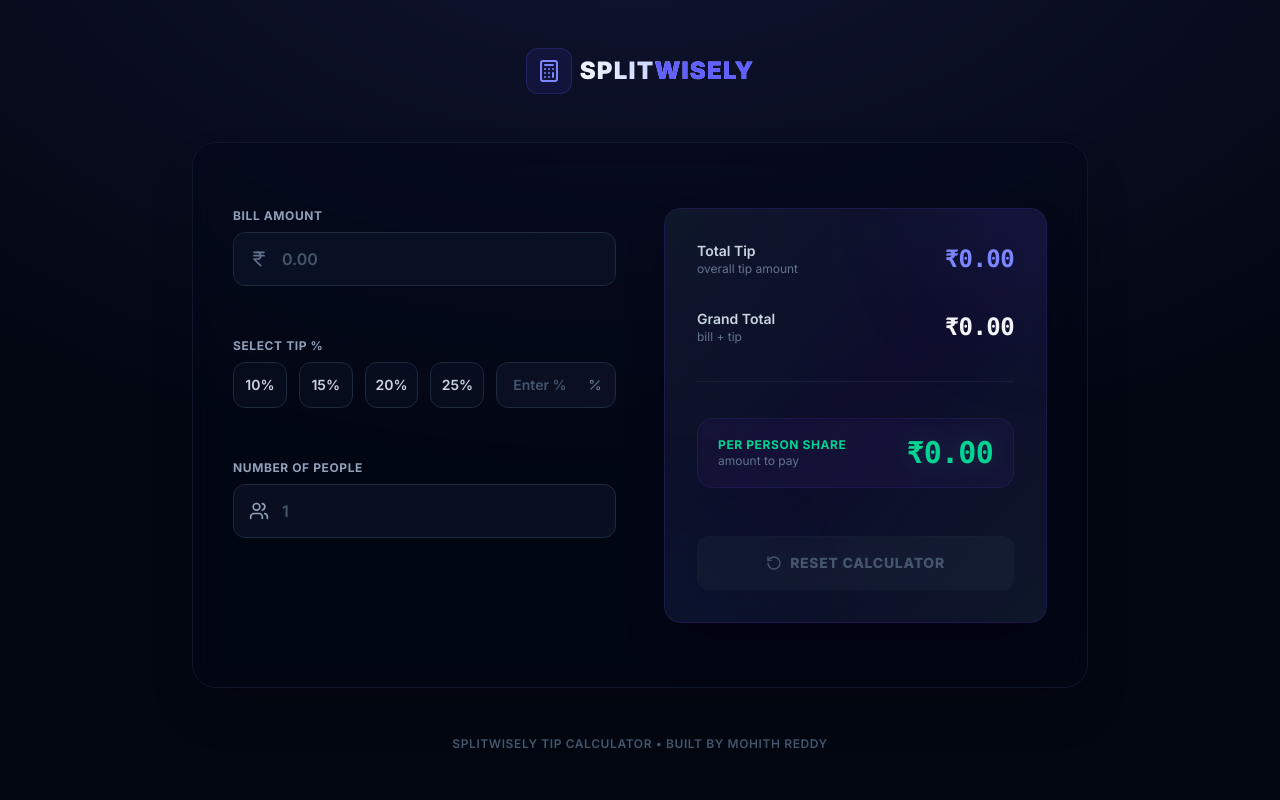
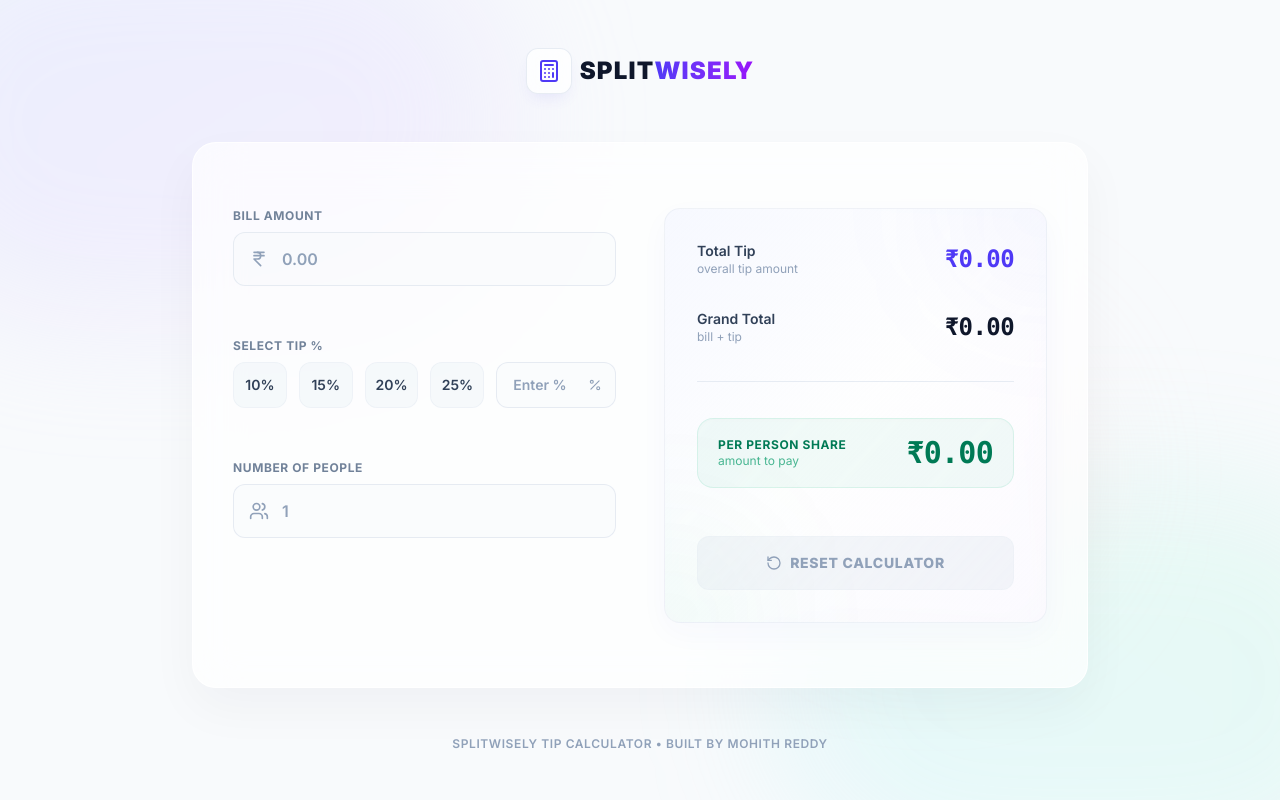
Before and after one commit to mohithreddy123-hub/DevWeekendAssinment, a React (Vite) app: page / in a window 1280 px wide. Built offline with nearby package versions, Linux system fonts and the light colour scheme.

Commit message:
Redesign Tip Calculator to premium light glassmorphic aesthetic

```diff
--- a/src/App.jsx
+++ b/src/App.jsx
@@ -25,19 +25,24 @@ function App() {
   } = useTipCalculator();
 
   return (
-    <div className="min-h-screen w-full bg-[#030712] bg-[radial-gradient(ellipse_80%_80%_at_50%_-20%,rgba(99,102,241,0.15),rgba(255,255,255,0))] flex flex-col justify-between p-4 sm:p-6 md:p-12">
+    <div className="min-h-screen w-full bg-slate-50 flex flex-col justify-between p-4 sm:p-6 md:p-12 relative overflow-hidden">
+      {/* Ambient background glow blobs */}
+      <div className="absolute top-[-10%] left-[-10%] w-[50%] h-[50%] rounded-full bg-gradient-to-br from-indigo-200/30 to-purple-200/30 blur-3xl pointer-events-none" />
+      <div className="absolute bottom-[-10%] right-[-10%] w-[50%] h-[50%] rounded-full bg-gradient-to-tr from-cyan-200/20 to-emerald-200/20 blur-3xl pointer-events-none" />
+      <div className="absolute top-[40%] right-[15%] w-[300px] h-[300px] rounded-full bg-rose-100/30 blur-3xl pointer-events-none" />
+
       {/* Header */}
-      <header className="w-full max-w-4xl mx-auto flex items-center justify-center gap-2 mb-8 md:mb-12">
-        <div className="bg-indigo-600/10 p-2.5 rounded-xl border border-indigo-500/20 text-indigo-400">
-          <Calculator className="h-6 w-6" />
+      <header className="w-full max-w-4xl mx-auto flex items-center justify-center gap-2 mb-8 md:mb-12 relative z-10">
+        <div className="bg-white/80 p-2.5 rounded-xl border border-slate-200/80 text-indigo-600 shadow-[0_8px_16px_-6px_rgba(79,70,229,0.12)] backdrop-blur-md">
+          <Calculator className="h-5 w-5 md:h-6 md:w-6" />
         </div>
-        <h1 className="text-xl md:text-2xl font-black text-slate-100 tracking-wider uppercase bg-clip-text text-transparent bg-gradient-to-r from-slate-100 via-indigo-200 to-indigo-400">
-          SPLIT<span className="text-indigo-500">WISELY</span>
+        <h1 className="text-xl md:text-2xl font-black text-slate-900 tracking-wider uppercase">
+          SPLIT<span className="bg-gradient-to-r from-indigo-600 to-purple-600 bg-clip-text text-transparent">WISELY</span>
         </h1>
       </header>
 
       {/* Main Container Card */}
-      <main className="w-full max-w-4xl mx-auto bg-slate-950/40 border border-slate-900 rounded-3xl p-6 sm:p-8 md:p-10 shadow-2xl backdrop-blur-md flex-grow flex flex-col justify-center">
+      <main className="w-full max-w-4xl mx-auto bg-white/70 border border-white/80 rounded-3xl p-6 sm:p-8 md:p-10 shadow-[0_20px_50px_rgba(15,23,42,0.04)] backdrop-blur-xl flex-grow flex flex-col justify-center relative z-10">
         <div className="grid grid-cols-1 md:grid-cols-2 gap-8 md:gap-12 items-stretch">
           {/* Left Column: Inputs */}
           <section className="flex flex-col justify-between gap-6" aria-label="Calculator Inputs">
@@ -79,8 +84,8 @@ function App() {
       </main>
 
       {/* Footer */}
-      <footer className="w-full max-w-4xl mx-auto text-center mt-8 md:mt-12">
-        <p className="text-[10px] sm:text-xs text-slate-600 font-semibold tracking-wider uppercase">
+      <footer className="w-full max-w-4xl mx-auto text-center mt-8 md:mt-12 relative z-10">
+        <p className="text-[10px] sm:text-xs text-slate-400 font-semibold tracking-wider uppercase">
           SplitWisely Tip Calculator &bull; Built By Mohith Reddy
         </p>
       </footer>
--- a/src/components/BillInput.jsx
+++ b/src/components/BillInput.jsx
@@ -5,7 +5,7 @@ export const BillInput = ({ value, onChange, onBlur, error }) => {
     <div className="w-full flex flex-col">
       <label
         htmlFor="bill-input"
-        className="text-xs font-bold text-slate-400 tracking-wider uppercase mb-2 flex items-center gap-1.5"
+        className="text-xs font-bold text-slate-500/90 tracking-wider uppercase mb-2 flex items-center gap-1.5"
       >
         Bill Amount
       </label>
@@ -14,7 +14,7 @@ export const BillInput = ({ value, onChange, onBlur, error }) => {
         <div className="absolute inset-y-0 left-0 pl-4 flex items-center pointer-events-none">
           <IndianRupee
             className={`h-5 w-5 transition-colors duration-200 ${
-              error ? 'text-rose-500' : 'text-slate-500 group-focus-within:text-indigo-400'
+              error ? 'text-rose-500' : 'text-slate-400 group-focus-within:text-indigo-600'
             }`}
             aria-hidden="true"
           />
@@ -28,10 +28,10 @@ export const BillInput = ({ value, onChange, onBlur, error }) => {
           value={value}
           onChange={(e) => onChange(e.target.value)}
           onBlur={onBlur}
-          className={`w-full pl-12 pr-4 py-3.5 bg-slate-900/60 border rounded-xl text-slate-100 placeholder:text-slate-600 font-semibold focus:outline-none focus:ring-2 focus:ring-offset-2 focus:ring-offset-slate-950 transition-all duration-200 ${
+          className={`w-full pl-12 pr-4 py-3.5 bg-slate-50/50 hover:bg-slate-50/80 focus:bg-white border rounded-xl text-slate-900 placeholder:text-slate-400 font-semibold focus:outline-none transition-all duration-200 ${
             error
-              ? 'border-rose-500 focus:border-rose-500 focus:ring-rose-500/20'
-              : 'border-slate-800 focus:border-indigo-500 focus:ring-indigo-500/20'
+              ? 'border-rose-400 focus:border-rose-500 focus:ring-4 focus:ring-rose-500/10'
+              : 'border-slate-200/80 focus:border-indigo-500 focus:ring-4 focus:ring-indigo-500/10'
           }`}
           aria-invalid={!!error}
           aria-describedby={error ? "bill-error" : undefined}
@@ -43,7 +43,7 @@ export const BillInput = ({ value, onChange, onBlur, error }) => {
         <p
           id="bill-error"
           role="alert"
-          className={`text-xs text-rose-400 font-semibold flex items-center transition-all duration-250 ease-out ${
+          className={`text-xs text-rose-600 font-semibold flex items-center transition-all duration-250 ease-out ${
             error ? 'opacity-100 translate-y-0' : 'opacity-0 -translate-y-1 pointer-events-none'
           }`}
         >
--- a/src/components/PeopleInput.jsx
+++ b/src/components/PeopleInput.jsx
@@ -5,7 +5,7 @@ export const PeopleInput = ({ value, onChange, onBlur, error }) => {
     <div className="w-full flex flex-col">
       <label
         htmlFor="people-input"
-        className="text-xs font-bold text-slate-400 tracking-wider uppercase mb-2 flex items-center gap-1.5"
+        className="text-xs font-bold text-slate-500/90 tracking-wider uppercase mb-2 flex items-center gap-1.5"
       >
         Number of People
       </label>
@@ -14,7 +14,7 @@ export const PeopleInput = ({ value, onChange, onBlur, error }) => {
         <div className="absolute inset-y-0 left-0 pl-4 flex items-center pointer-events-none">
           <Users
             className={`h-5 w-5 transition-colors duration-200 ${
-              error ? 'text-rose-500' : 'text-slate-400 group-focus-within:text-indigo-400'
+              error ? 'text-rose-500' : 'text-slate-400 group-focus-within:text-indigo-600'
             }`}
             aria-hidden="true"
           />
@@ -28,10 +28,10 @@ export const PeopleInput = ({ value, onChange, onBlur, error }) => {
           value={value}
           onChange={(e) => onChange(e.target.value)}
           onBlur={onBlur}
-          className={`w-full pl-12 pr-4 py-3.5 bg-slate-900/60 border rounded-xl text-slate-100 placeholder:text-slate-600 font-semibold focus:outline-none focus:ring-2 focus:ring-offset-2 focus:ring-offset-slate-950 transition-all duration-200 ${
+          className={`w-full pl-12 pr-4 py-3.5 bg-slate-50/50 hover:bg-slate-50/80 focus:bg-white border rounded-xl text-slate-900 placeholder:text-slate-400 font-semibold focus:outline-none transition-all duration-200 ${
             error
-              ? 'border-rose-500 focus:border-rose-500 focus:ring-rose-500/20'
-              : 'border-slate-800 focus:border-indigo-500 focus:ring-indigo-500/20'
+              ? 'border-rose-400 focus:border-rose-500 focus:ring-4 focus:ring-rose-500/10'
+              : 'border-slate-200/80 focus:border-indigo-500 focus:ring-4 focus:ring-indigo-500/10'
           }`}
           aria-invalid={!!error}
           aria-describedby={error ? "people-error" : undefined}
@@ -43,7 +43,7 @@ export const PeopleInput = ({ value, onChange, onBlur, error }) => {
         <p
           id="people-error"
           role="alert"
-          className={`text-xs text-rose-400 font-semibold flex items-center transition-all duration-250 ease-out ${
+          className={`text-xs text-rose-600 font-semibold flex items-center transition-all duration-250 ease-out ${
             error ? 'opacity-100 translate-y-0' : 'opacity-0 -translate-y-1 pointer-events-none'
           }`}
         >
--- a/src/components/ResetButton.jsx
+++ b/src/components/ResetButton.jsx
@@ -6,10 +6,10 @@ export const ResetButton = ({ onClick, disabled }) => {
       type="button"
       onClick={onClick}
       disabled={disabled}
-      className={`w-full py-4 px-6 rounded-xl font-extrabold uppercase tracking-wider text-sm flex items-center justify-center gap-2 transition-all duration-200 focus:outline-none focus-visible:ring-2 focus-visible:ring-offset-2 focus-visible:ring-offset-slate-950 cursor-pointer ${
+      className={`w-full py-4 px-6 rounded-xl font-extrabold uppercase tracking-wider text-sm flex items-center justify-center gap-2 transition-all duration-200 focus:outline-none cursor-pointer ${
         disabled
-          ? 'bg-slate-800/40 text-slate-600 border border-slate-800/20 cursor-not-allowed'
-          : 'bg-emerald-400 hover:bg-emerald-300 text-slate-950 shadow-lg shadow-emerald-500/10 hover:shadow-emerald-400/30 hover:-translate-y-0.5 active:translate-y-0 active:scale-[0.97] focus-visible:ring-emerald-400'
+          ? 'bg-slate-200/40 text-slate-400 border border-slate-200/20 cursor-not-allowed'
+          : 'bg-indigo-600 hover:bg-indigo-500 text-white shadow-lg shadow-indigo-600/10 hover:shadow-indigo-600/20 hover:-translate-y-0.5 active:translate-y-0 active:scale-[0.97] focus-visible:ring-4 focus-visible:ring-indigo-600/20'
       }`}
     >
       <RotateCcw className="h-4 w-4" />
--- a/src/components/ResultsPanel.jsx
+++ b/src/components/ResultsPanel.jsx
@@ -6,20 +6,20 @@ export const ResultsPanel = ({ calculations, onReset, canReset }) => {
   const { totalTip, grandTotal, perPersonShare } = calculations;
 
   return (
-    <div className="bg-gradient-to-br from-slate-900 via-indigo-950/40 to-slate-900 border border-indigo-950 rounded-2xl p-6 md:p-8 flex flex-col justify-between h-full shadow-2xl relative overflow-hidden backdrop-blur-xl">
+    <div className="bg-gradient-to-br from-indigo-50/50 via-slate-50/20 to-purple-50/50 border border-slate-200/50 rounded-2xl p-6 md:p-8 flex flex-col justify-between h-full shadow-[0_10px_30px_rgba(79,70,229,0.03)] relative overflow-hidden backdrop-blur-xl">
       {/* Decorative Glow Effects */}
-      <div className="absolute -top-24 -right-24 w-48 h-48 bg-indigo-500/10 rounded-full blur-3xl pointer-events-none"></div>
+      <div className="absolute -top-24 -right-24 w-48 h-48 bg-indigo-500/5 rounded-full blur-3xl pointer-events-none"></div>
       <div className="absolute -bottom-24 -left-24 w-48 h-48 bg-emerald-500/5 rounded-full blur-3xl pointer-events-none"></div>
 
       <div className="flex flex-col gap-6 md:gap-8 z-10" aria-live="polite" aria-atomic="true">
         {/* Total Tip Row */}
         <div className="flex justify-between items-center">
           <div className="flex flex-col">
-            <span className="text-sm font-semibold text-slate-300">Total Tip</span>
-            <span className="text-xs text-slate-500">overall tip amount</span>
+            <span className="text-sm font-semibold text-slate-700">Total Tip</span>
+            <span className="text-xs text-slate-400">overall tip amount</span>
           </div>
           <div className="text-right">
-            <span className="text-xl md:text-2xl font-bold text-indigo-400 font-mono tracking-tight transition-all duration-300">
+            <span className="text-xl md:text-2xl font-bold text-indigo-600 font-mono tracking-tight transition-all duration-300">
               <AnimatedNumber value={totalTip} format={formatCurrency} />
             </span>
           </div>
@@ -28,27 +28,27 @@ export const ResultsPanel = ({ calculations, onReset, canReset }) => {
         {/* Grand Total Row */}
         <div className="flex justify-between items-center">
           <div className="flex flex-col">
-            <span className="text-sm font-semibold text-slate-300">Grand Total</span>
-            <span className="text-xs text-slate-500">bill + tip</span>
+            <span className="text-sm font-semibold text-slate-700">Grand Total</span>
+            <span className="text-xs text-slate-400">bill + tip</span>
           </div>
           <div className="text-right">
-            <span className="text-xl md:text-2xl font-bold text-slate-100 font-mono tracking-tight transition-all duration-300">
+            <span className="text-xl md:text-2xl font-bold text-slate-900 font-mono tracking-tight transition-all duration-300">
               <AnimatedNumber value={grandTotal} format={formatCurrency} />
             </span>
           </div>
         </div>
 
         {/* Divider */}
-        <div className="h-px bg-slate-800/60 my-1"></div>
+        <div className="h-px bg-slate-200/80 my-1"></div>
 
         {/* Per Person Share Row - Highly Highlighted */}
-        <div className="flex justify-between items-center py-4 bg-indigo-950/40 border border-indigo-500/10 rounded-2xl px-5 shadow-inner">
+        <div className="flex justify-between items-center py-4 bg-emerald-500/5 border border-emerald-500/10 rounded-2xl px-5 shadow-[inset_0_2px_4px_rgba(0,0,0,0.01)]">
           <div className="flex flex-col">
-            <span className="text-xs font-bold text-emerald-400 uppercase tracking-wider">Per Person Share</span>
-            <span className="text-xs text-slate-500">amount to pay</span>
+            <span className="text-xs font-bold text-emerald-700 uppercase tracking-wider">Per Person Share</span>
+            <span className="text-xs text-emerald-600/70">amount to pay</span>
           </div>
           <div className="text-right">
-            <span className="text-2xl md:text-3xl font-extrabold text-emerald-400 font-mono tracking-tight drop-shadow-[0_0_12px_rgba(52,211,153,0.15)]">
+            <span className="text-2xl md:text-3xl font-extrabold text-emerald-700 font-mono tracking-tight">
               <AnimatedNumber value={perPersonShare} format={formatCurrency} />
             </span>
           </div>
--- a/src/components/TipSelector.jsx
+++ b/src/components/TipSelector.jsx
@@ -14,7 +14,7 @@ export const TipSelector = ({
     <div className="w-full flex flex-col" role="group" aria-labelledby="tip-label">
       <span
         id="tip-label"
-        className="text-xs font-bold text-slate-400 tracking-wider uppercase mb-2"
+        className="text-xs font-bold text-slate-500/90 tracking-wider uppercase mb-2"
       >
         Select Tip %
       </span>
@@ -28,10 +28,10 @@ export const TipSelector = ({
               type="button"
               onClick={() => onPresetSelect(percent)}
               aria-pressed={isActive}
-              className={`py-3 px-2 rounded-xl font-semibold text-sm transition-all duration-200 focus:outline-none focus-visible:ring-2 focus-visible:ring-offset-2 focus-visible:ring-offset-slate-950 cursor-pointer ${
+              className={`py-3 px-2 rounded-xl font-semibold text-sm transition-all duration-200 focus:outline-none focus-visible:ring-4 focus-visible:ring-indigo-500/10 cursor-pointer border ${
                 isActive
-                  ? 'bg-indigo-600 text-white shadow-lg shadow-indigo-600/30 ring-2 ring-indigo-500'
-                  : 'bg-slate-900/40 border border-slate-800 text-slate-300 hover:bg-slate-800/60 hover:text-white focus-visible:ring-indigo-500/20'
+                  ? 'bg-slate-900 text-white shadow-md shadow-slate-900/10 border-slate-900'
+                  : 'bg-slate-100/60 hover:bg-slate-200/50 text-slate-700 border-slate-200/40 hover:text-slate-900'
               }`}
             >
               {percent}%
@@ -44,7 +44,7 @@ export const TipSelector = ({
           <div className="absolute inset-y-0 right-3.5 flex items-center pointer-events-none">
             <Percent
               className={`h-3.5 w-3.5 transition-colors duration-200 ${
-                error ? 'text-rose-500' : 'text-slate-500 group-focus-within:text-indigo-400'
+                error ? 'text-rose-500' : 'text-slate-400 group-focus-within:text-indigo-600'
               }`}
               aria-hidden="true"
             />
@@ -57,14 +57,14 @@ export const TipSelector = ({
             onChange={(e) => onCustomChange(e.target.value)}
             onBlur={onCustomBlur}
             aria-label="Custom tip percentage"
-            className={`w-full pl-4 pr-10 py-3 bg-slate-900/60 border rounded-xl text-left text-sm font-semibold text-slate-100 placeholder:text-slate-600 focus:outline-none focus:ring-2 focus:ring-offset-2 focus:ring-offset-slate-950 transition-all duration-200 ${
+            className={`w-full pl-4 pr-10 py-3 bg-slate-50/50 hover:bg-slate-50/80 focus:bg-white border rounded-xl text-left text-sm font-semibold text-slate-900 placeholder:text-slate-400 focus:outline-none transition-all duration-200 ${
               customValue
                 ? error
-                  ? 'border-rose-500 focus:border-rose-500 focus:ring-rose-500/20'
-                  : 'border-indigo-500 focus:border-indigo-500 focus:ring-indigo-500/20'
+                  ? 'border-rose-400 focus:border-rose-500 focus:ring-4 focus:ring-rose-500/10'
+                  : 'border-indigo-500 focus:border-indigo-500 focus:ring-4 focus:ring-indigo-500/10'
                 : error
-                  ? 'border-rose-500 focus:border-rose-500 focus:ring-rose-500/20'
-                  : 'border-slate-800 focus:border-indigo-500 focus:ring-indigo-500/20'
+                  ? 'border-rose-400 focus:border-rose-500 focus:ring-4 focus:ring-rose-500/10'
+                  : 'border-slate-200/80 focus:border-indigo-500 focus:ring-4 focus:ring-indigo-500/10'
             }`}
             aria-invalid={!!error}
             aria-describedby={error ? "tip-error" : undefined}
@@ -77,7 +77,7 @@ export const TipSelector = ({
         <p
           id="tip-error"
           role="alert"
-          className={`text-xs text-rose-400 font-semibold flex items-center transition-all duration-250 ease-out ${
+          className={`text-xs text-rose-600 font-semibold flex items-center transition-all duration-250 ease-out ${
             error ? 'opacity-100 translate-y-0' : 'opacity-0 -translate-y-1 pointer-events-none'
           }`}
         >
--- a/src/index.css
+++ b/src/index.css
@@ -17,8 +17,8 @@
 body {
   margin: 0;
   font-family: 'Inter', system-ui, -apple-system, BlinkMacSystemFont, 'Segoe UI', Roboto, Oxygen, Ubuntu, Cantarell, sans-serif;
-  background-color: #030712;
-  color: #f8fafc;
+  background-color: #F8FAFC;
+  color: #0F172A;
   overflow-x: hidden;
 }
 
@@ -28,14 +28,14 @@ body {
   height: 6px;
 }
 ::-webkit-scrollbar-track {
-  background: #030712;
+  background: #F8FAFC;
 }
 ::-webkit-scrollbar-thumb {
-  background: #1e293b;
+  background: #CBD5E1;
   border-radius: 9999px;
 }
 ::-webkit-scrollbar-thumb:hover {
-  background: #334155;
+  background: #94A3B8;
 }
 
 /* Global focus outlines for accessibility */
```
